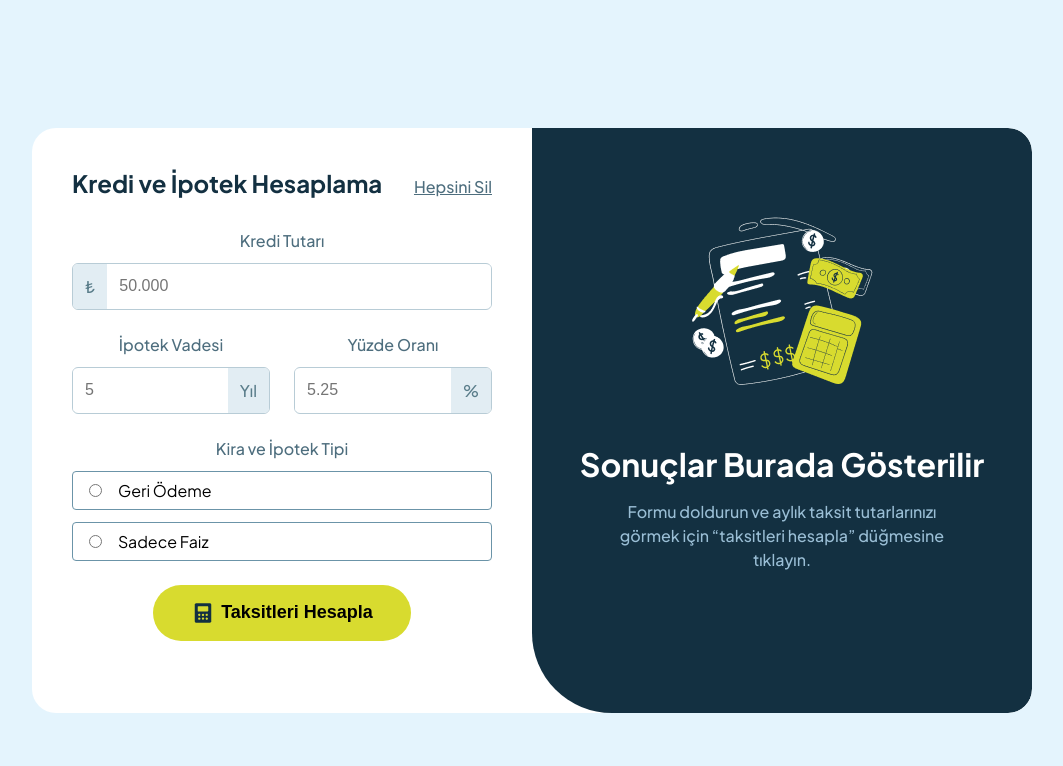
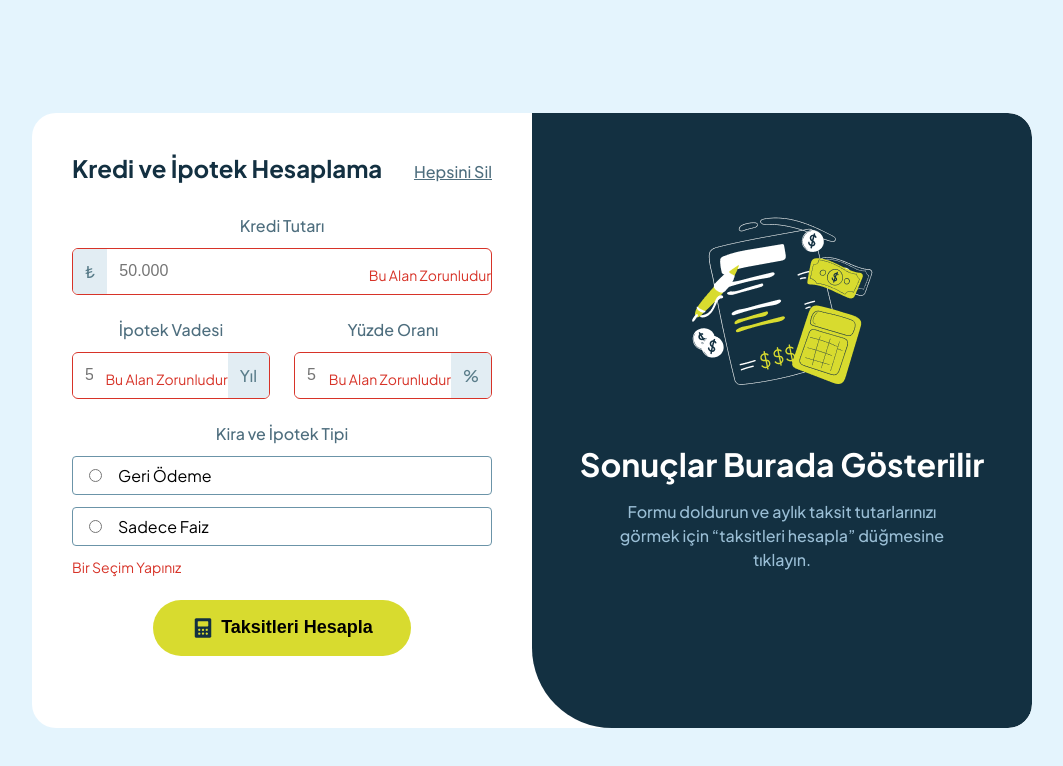
Before and after one commit to dursunkokturk/Front-End-School-React-JS-Project-Loan-And-Mortgage-Calculator-App-V3, a React (Vite) app: page / in a window 1280 px wide. Both pictures are taken after a click on the button "Taksitleri Hesapla". Shown: the top 766 px of the page, without its empty margins (108-1171 px from the left). Built offline with nearby package versions, Linux system fonts and the light colour scheme.

Commit message:
src klasoru icindeki app.jsx component icindeki input elementlerinde ve radio elementinde butona tiklandiginda alanlar bos ise tum ekranlarda kullaniciya hata mesajlari gosterildi, app.css dosyasinda css duzenlemesi yapildi

```diff
--- a/src/App.css
+++ b/src/App.css
@@ -79,8 +79,11 @@ main {
 
 .active-radio {
   border: 1px solid #D8DB2F;
-  /* sarı */
   background-color: rgba(216, 219, 47, 0.08);
+}
+
+.input-radio:hover {
+  border: 1px solid #133041;
 }
 
 .input-radio .radio {
@@ -178,6 +181,16 @@ button img {
   padding-bottom: 24px;
 }
 
+.error-box {
+  border: 1px solid #d73328;
+}
+
+.error-text {
+  color: #d73328;
+  font-size: 14px;
+  margin-top: 8px;
+}
+
 @media (min-width:768px) {
   body {
     background-color: #E4F4FD;
@@ -266,10 +279,12 @@ button img {
 
   .input-box input:hover {
     cursor: pointer;
+    border: 1px solid #133041;
   }
 
   .input-box input:focus {
     cursor: text;
+    border: 1px solid #D8DB2F;
   }
 
   .active-prefix {
--- a/src/App.jsx
+++ b/src/App.jsx
@@ -9,6 +9,33 @@ export default function App() {
   const [interestRate, setInterestRate] = useState("");
   const [mortgageType, setMortgageType] = useState("");
   const [activeField, setActiveField] = useState("");
+  const [errors, setErrors] = useState({});
+
+  const handleSubmit = () => {
+    const newErrors = {};
+
+    if (!mortgageAmount.trim()) {
+      newErrors.amount = "Bu Alan Zorunludur";
+    }
+
+    if (!mortgageTerm.trim()) {
+      newErrors.term = "Bu Alan Zorunludur";
+    }
+
+    if (!interestRate.trim()) {
+      newErrors.interest = "Bu Alan Zorunludur";
+    }
+
+    if (!mortgageType) {
+      newErrors.type = "Bir Seçim Yapınız";
+    }
+
+    setErrors(newErrors);
+
+    if (Object.keys(newErrors).length === 0) {
+      console.log("Form başarılı");
+    }
+  };
 
   return (
     <>
@@ -25,7 +52,7 @@ export default function App() {
             </div>
             <div className="form-group">
               <h4>Kredi Tutarı</h4>
-              <div className="input-box">
+              <div className={`input-box ${errors.amount ? "error-box" : ""}`}>
                 <span className={`prefix ${activeField === "amount" ? "active-prefix" : ""}`}>₺</span>
                 <input
                   type="text"
@@ -39,13 +66,14 @@ export default function App() {
                     setMortgageAmount(value);
                   }}
                 />
+                {errors.amount && <p className="error-text">{errors.amount}</p>}
               </div>
             </div>
 
             <div className="mortgage-term-and-interest-rate">
               <div className="form-group">
                 <h4>İpotek Vadesi</h4>
-                <div className="input-box">
+                <div className={`input-box ${errors.term ? "error-box" : ""}`}>
                   <input type="text"
                     value={mortgageTerm}
                     placeholder='5'
@@ -56,13 +84,14 @@ export default function App() {
                       const value = e.target.value;
                       setMortgageTerm(value);
                     }} />
+                  {errors.term && <p className="error-text">{errors.term}</p>}
                   <span className={`prefix ${activeField === "term" ? "active-prefix" : ""}`}>Yıl</span>
                 </div>
               </div>
 
               <div className="form-group">
                 <h4>Yüzde Oranı</h4>
-                <div className="input-box">
+                <div className={`input-box ${errors.interest ? "error-box" : ""}`}>
                   <input
                     type="text"
                     value={interestRate}
@@ -75,6 +104,7 @@ export default function App() {
                       setInterestRate(value);
                     }}
                   />
+                  {errors.interest && <p className="error-text">{errors.interest}</p>}
                   <span className={`prefix ${activeField === "interest" ? "active-prefix" : ""}`}>%</span>
                 </div>
               </div>
@@ -108,9 +138,12 @@ export default function App() {
                 />
                 <span className="payment-type">Sadece Faiz</span>
               </label>
+              {errors.type && (
+                <p className="error-text">{errors.type}</p>
+              )}
             </div>
             <div className="form-button">
-              <button><img src={Calculator} alt="" />Taksitleri Hesapla</button>
+              <button onClick={handleSubmit}><img src={Calculator} alt="" />Taksitleri Hesapla</button>
             </div>
           </main>
         </div>
```
